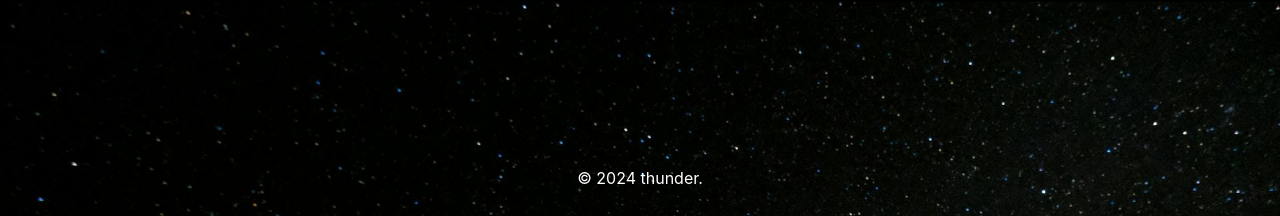
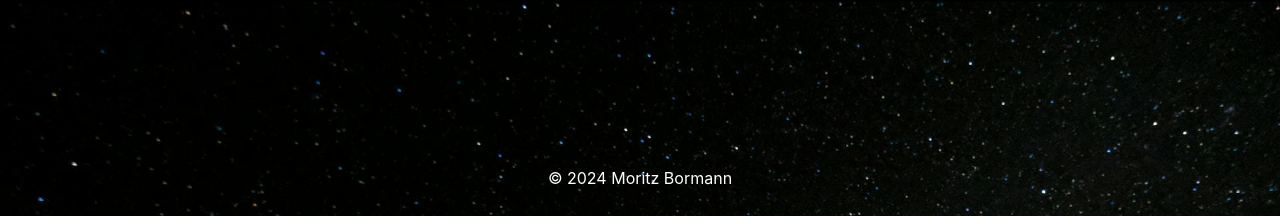
Before and after one commit to Beatstamosi/CS50---Thunder, a Django app: page /watchlist/ in a window 1280 px wide. Shown: the part 1705-1921 px from the top of the page. Run offline with Django 5.2, Linux system fonts and the light colour scheme; a user stored in the database is signed in; data comes from the database, SQL or seed files in the repository; both versions use the stored data as it was after the commit; some libraries are stand-ins or nearby versions.

Commit message:
Changed Footer

```diff
--- a/templates/layout.html
+++ b/templates/layout.html
@@ -71,7 +71,7 @@
         {% endblock %}
     </div>
     <footer>
-        <p>© 2024 thunder.</p>
+        <p>© 2024 Moritz Bormann</p>
     </footer>
 </body>
 </html>
```
Also changed, not shown: db.sqlite3.
